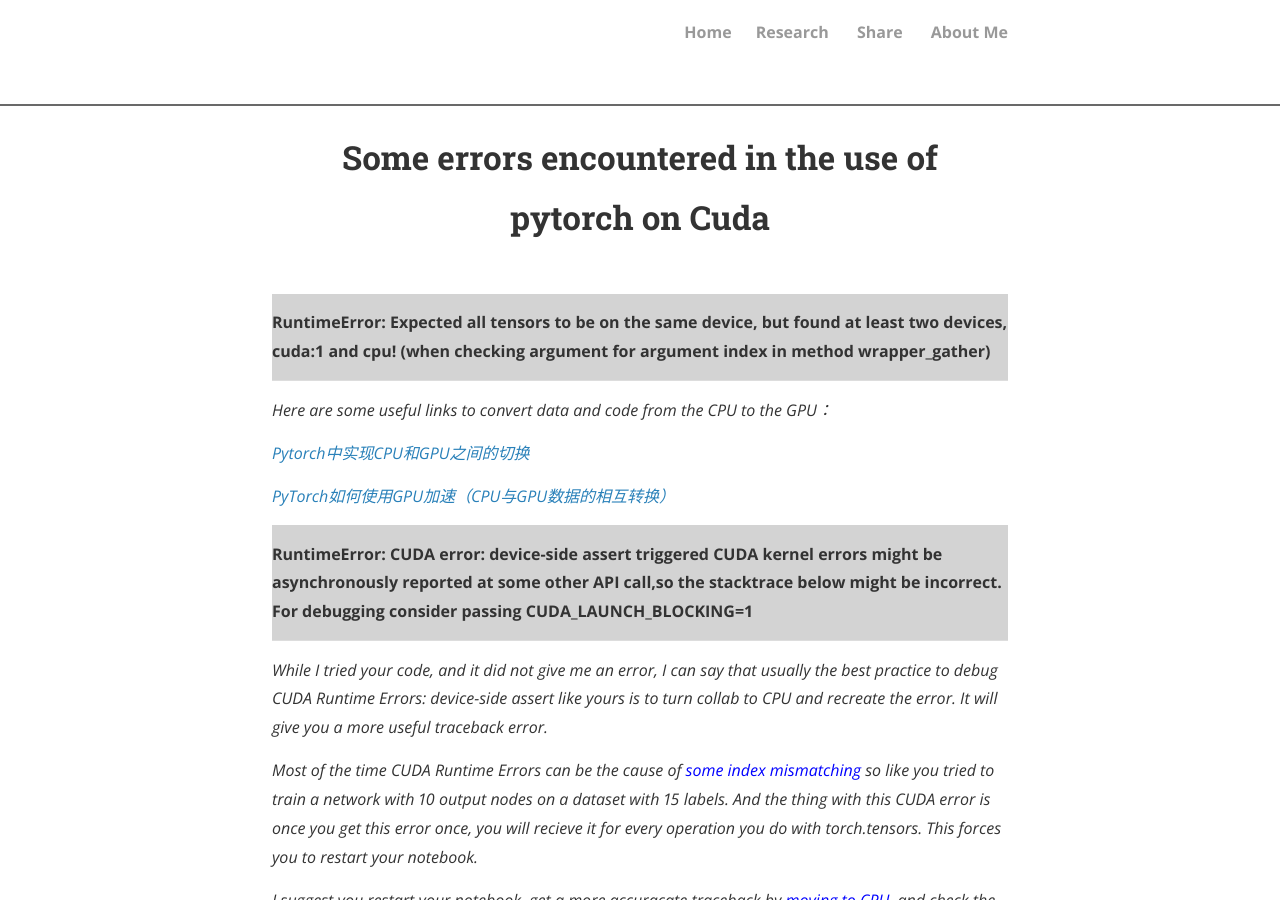
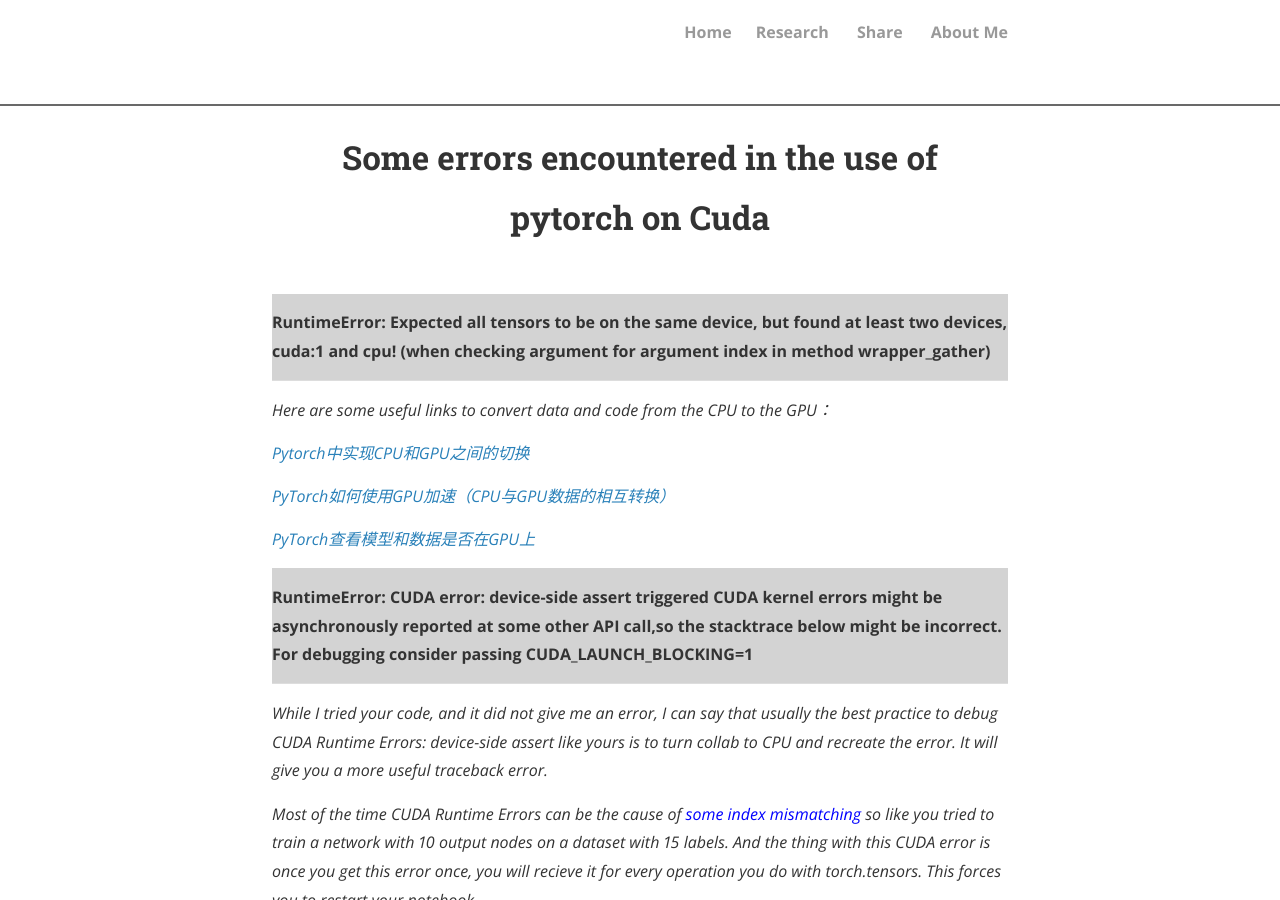
Before and after one commit to sosweetzhang/sosweetzhang.github.io, a Jekyll site: the page built from share/Experience/231106.md, in a window 1280 px wide and 900 px high. Built offline with Jekyll 4.4.1, drawn with Linux system fonts in a browser that asks for light colours; nearby versions of some CDN libraries; comment, search, counter and statistics services are not loaded; a style sheet for code colours, icons or effects is not loaded.

Commit message:
Update 231106.md

```diff
--- a/share/Experience/231106.md
+++ b/share/Experience/231106.md
@@ -11,6 +11,8 @@ permalink: /share/Experience/231106/
 <em><a href="https://blog.csdn.net/mxh3600/article/details/124460988" title="">Pytorch中实现CPU和GPU之间的切换</a> </em>
 
 <em><a href="https://xiaosongshine.blog.csdn.net/article/details/89401522?spm=1001.2101.3001.6650.2&utm_medium=distribute.pc_relevant.none-task-blog-2%7Edefault%7ECTRLIST%7ERate-2-89401522-blog-124233475.235%5Ev38%5Epc_relevant_anti_t3_base&depth_1-utm_source=distribute.pc_relevant.none-task-blog-2%7Edefault%7ECTRLIST%7ERate-2-89401522-blog-124233475.235%5Ev38%5Epc_relevant_anti_t3_base&utm_relevant_index=5" title="">PyTorch如何使用GPU加速（CPU与GPU数据的相互转换）</a></em>
+
+<em><a href="https://www.cnblogs.com/picassooo/p/13736843.html" title="">PyTorch查看模型和数据是否在GPU上</a></em>
 
 
 <table><tr><td bgcolor=lightgray><strong>RuntimeError: CUDA error: device-side assert triggered CUDA kernel errors might be asynchronously reported at some other API call,so the stacktrace below might be incorrect. For debugging consider passing CUDA_LAUNCH_BLOCKING=1</strong></td></tr></table>
```
